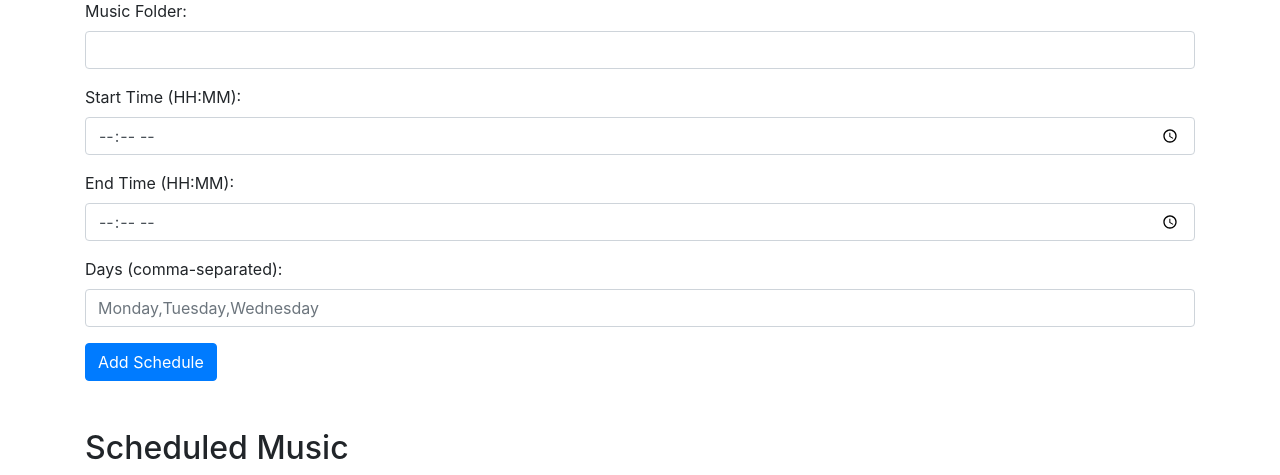
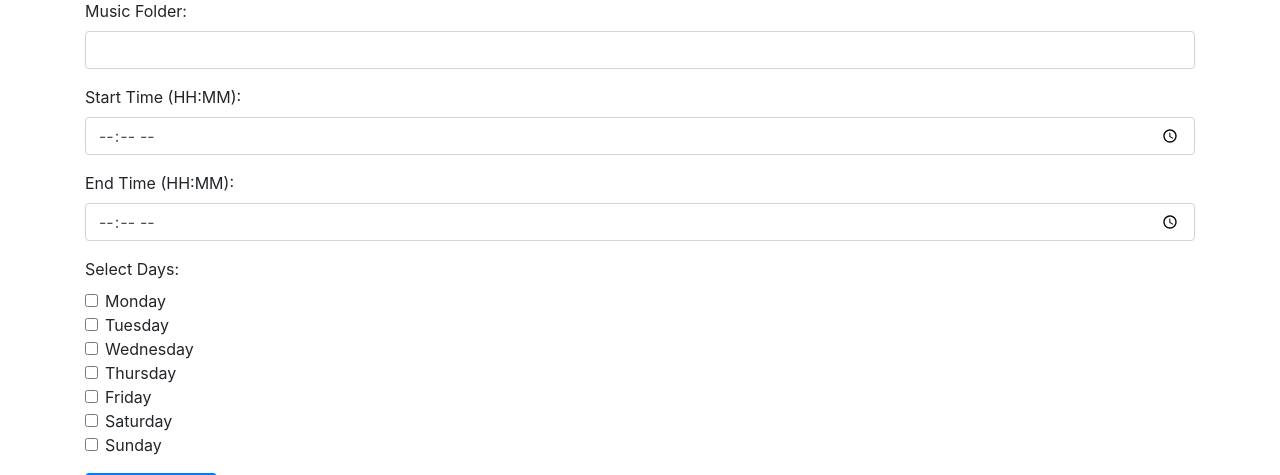
Before and after one commit to Dhruveshp/VLC_RC_scheduler, a Python web app: template templates/index.html in a window 1280 px wide. Shown: the part 105-580 px from the top of the page. Run offline with Jinja, Linux system fonts and the light colour scheme; the template is opened without the code that fills it, so the values that code supplies are empty; some libraries are stand-ins or nearby versions.

Commit message:
added days

```diff
--- a/templates/index.html
+++ b/templates/index.html
@@ -23,8 +23,35 @@
             <input type="time" class="form-control" name="end_time">
         </div>
         <div class="form-group">
-            <label for="days">Days (comma-separated):</label>
-            <input type="text" class="form-control" name="days" placeholder="Monday,Tuesday,Wednesday" required>
+            <label for="days">Select Days:</label><br>
+            <div class="form-check">
+                <input type="checkbox" class="form-check-input" name="days" value="Monday" id="monday">
+                <label class="form-check-label" for="monday">Monday</label>
+            </div>
+            <div class="form-check">
+                <input type="checkbox" class="form-check-input" name="days" value="Tuesday" id="tuesday">
+                <label class="form-check-label" for="tuesday">Tuesday</label>
+            </div>
+            <div class="form-check">
+                <input type="checkbox" class="form-check-input" name="days" value="Wednesday" id="wednesday">
+                <label class="form-check-label" for="wednesday">Wednesday</label>
+            </div>
+            <div class="form-check">
+                <input type="checkbox" class="form-check-input" name="days" value="Thursday" id="thursday">
+                <label class="form-check-label" for="thursday">Thursday</label>
+            </div>
+            <div class="form-check">
+                <input type="checkbox" class="form-check-input" name="days" value="Friday" id="friday">
+                <label class="form-check-label" for="friday">Friday</label>
+            </div>
+            <div class="form-check">
+                <input type="checkbox" class="form-check-input" name="days" value="Saturday" id="saturday">
+                <label class="form-check-label" for="saturday">Saturday</label>
+            </div>
+            <div class="form-check">
+                <input type="checkbox" class="form-check-input" name="days" value="Sunday" id="sunday">
+                <label class="form-check-label" for="sunday">Sunday</label>
+            </div>
         </div>
         <button type="submit" class="btn btn-primary">Add Schedule</button>
     </form>
```
